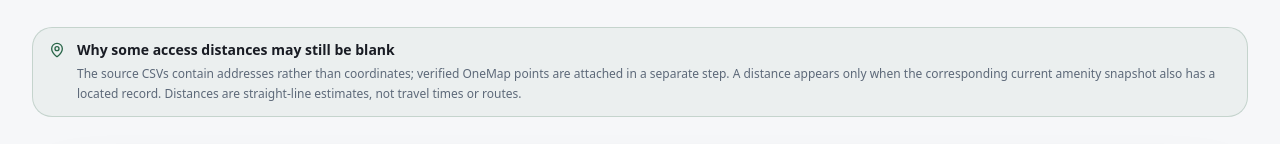
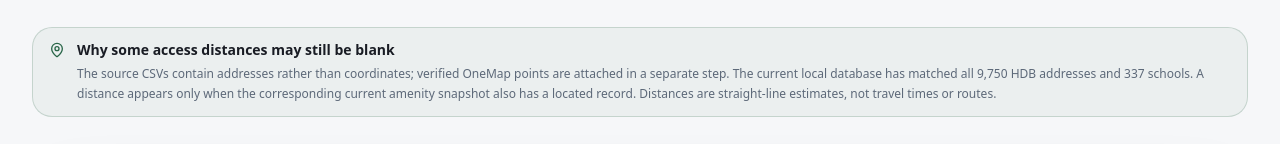
Before and after one commit to cjiayu03/HomeCompass, a Next.js app in the folder frontend/: page /sources in a window 1280 px wide. Shown: the part 238-382 px from the top of the page. Built offline with nearby package versions, Linux system fonts and the light colour scheme; no server answers.

Commit message:
feat: report located source coverage

```diff
--- a/frontend/app/(workspace)/sources/page.jsx
+++ b/frontend/app/(workspace)/sources/page.jsx
@@ -36,7 +36,7 @@ export default function SourcesPage() {
       <Badge variant="secondary" className="w-fit">{imported} / {sourceStatus?.registered ?? (sources.length || '—')} imported</Badge>
     </div>
 
-    <Alert><div className="flex gap-3"><MapPin className="mt-0.5 size-4 shrink-0 text-primary" /><div><p className="text-sm font-semibold">Why some access distances may still be blank</p><p className="mt-1 text-xs leading-5 text-muted-foreground">The source CSVs contain addresses rather than coordinates; verified OneMap points are attached in a separate step. A distance appears only when the corresponding current amenity snapshot also has a located record. Distances are straight-line estimates, not travel times or routes.</p></div></div></Alert>
+    <Alert><div className="flex gap-3"><MapPin className="mt-0.5 size-4 shrink-0 text-primary" /><div><p className="text-sm font-semibold">Why some access distances may still be blank</p><p className="mt-1 text-xs leading-5 text-muted-foreground">The source CSVs contain addresses rather than coordinates; verified OneMap points are attached in a separate step. The current local database has matched all 9,750 HDB addresses and 337 schools. A distance appears only when the corresponding current amenity snapshot also has a located record. Distances are straight-line estimates, not travel times or routes.</p></div></div></Alert>
 
     {!sources.length ? <Card><CardContent className="p-6"><p className="font-semibold">Source status has not loaded</p><p className="mt-1 text-sm text-muted-foreground">Start the local backend and database, then reload this page. The source register is served by the backend.</p><Button className="mt-4" variant="outline" onClick={() => window.location.reload()}><RefreshCw className="size-4" />Reload source status</Button></CardContent></Card> : <div className="grid gap-3 md:grid-cols-2">
       {sources.map((source) => <Card key={source.sourceId} className="overflow-hidden"><CardContent className="p-4 sm:p-5">
```
